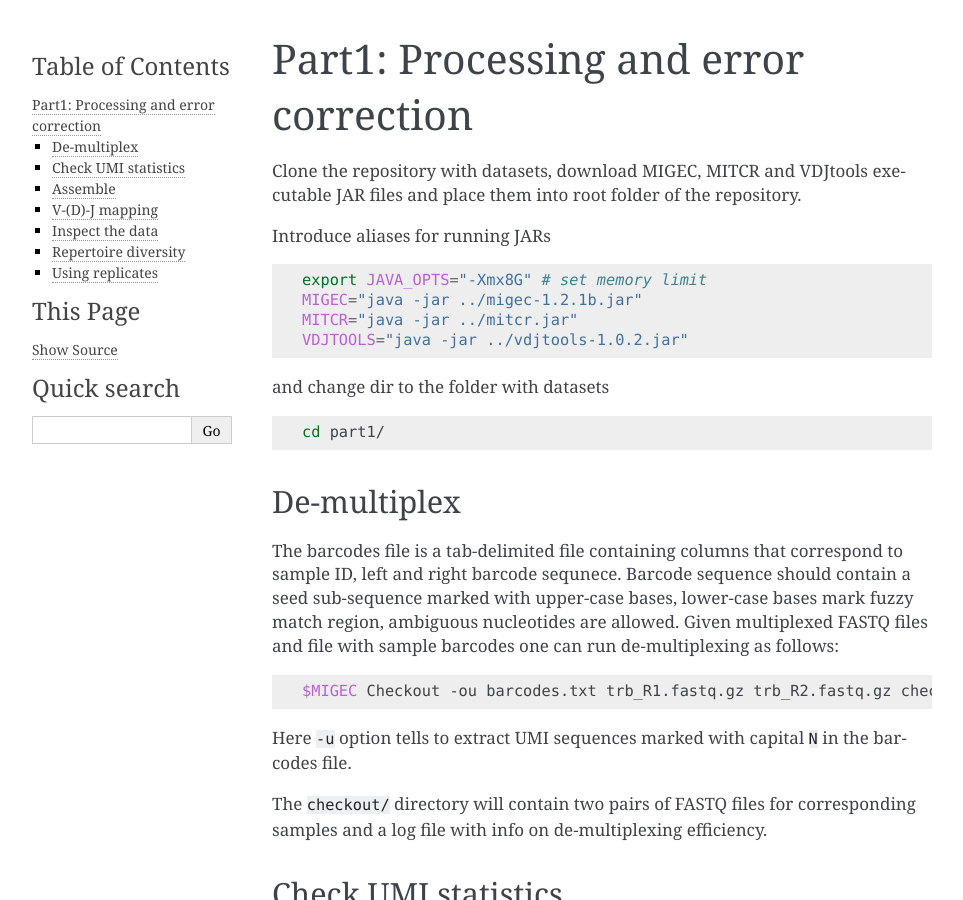
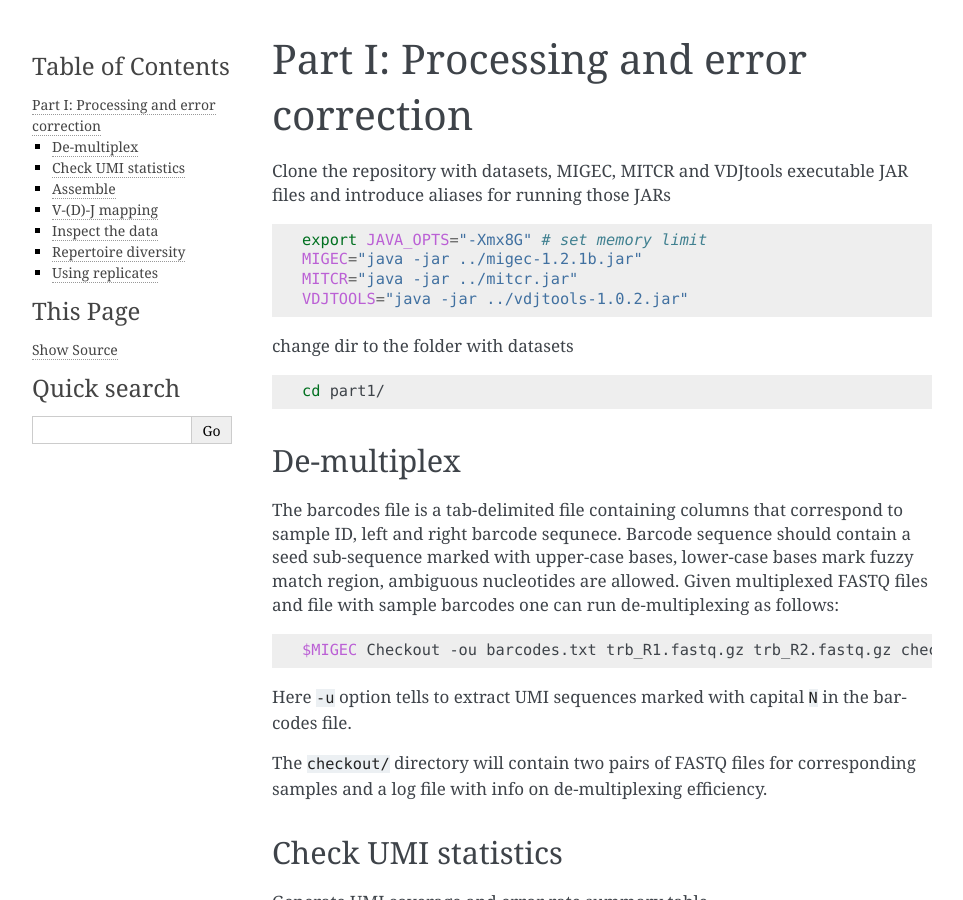
Before and after one commit to mikessh/repseq-tutorial, a Sphinx documentation site: the page built from sphinx/part1.rst, in a window 1280 px wide and 900 px high. Shown: the whole window, without its empty margins (148-1111 px from the left). Built offline with Sphinx 7.4.7, drawn with Linux system fonts in a browser that asks for light colours.

Commit message:
Upd parts 1&2

```diff
--- a/sphinx/part1.rst
+++ b/sphinx/part1.rst
@@ -1,10 +1,8 @@
-Part1: Processing and error correction
+Part I: Processing and error correction
 --------------------------------------
 
-Clone the repository with datasets, download MIGEC, MITCR and VDJtools
-executable JAR files and place them into root folder of the repository.
-
-Introduce aliases for running JARs
+Clone the repository with datasets, MIGEC, MITCR and VDJtools
+executable JAR files and introduce aliases for running those JARs
 
 .. code-block:: bash
 
@@ -13,7 +11,7 @@ Introduce aliases for running JARs
     MITCR="java -jar ../mitcr.jar"
     VDJTOOLS="java -jar ../vdjtools-1.0.2.jar"
 
-and change dir to the folder with datasets
+change dir to the folder with datasets
 
 .. code-block:: bash
 
```
Also changed, not shown: sphinx/part2.rst (+4 -4 lines).
